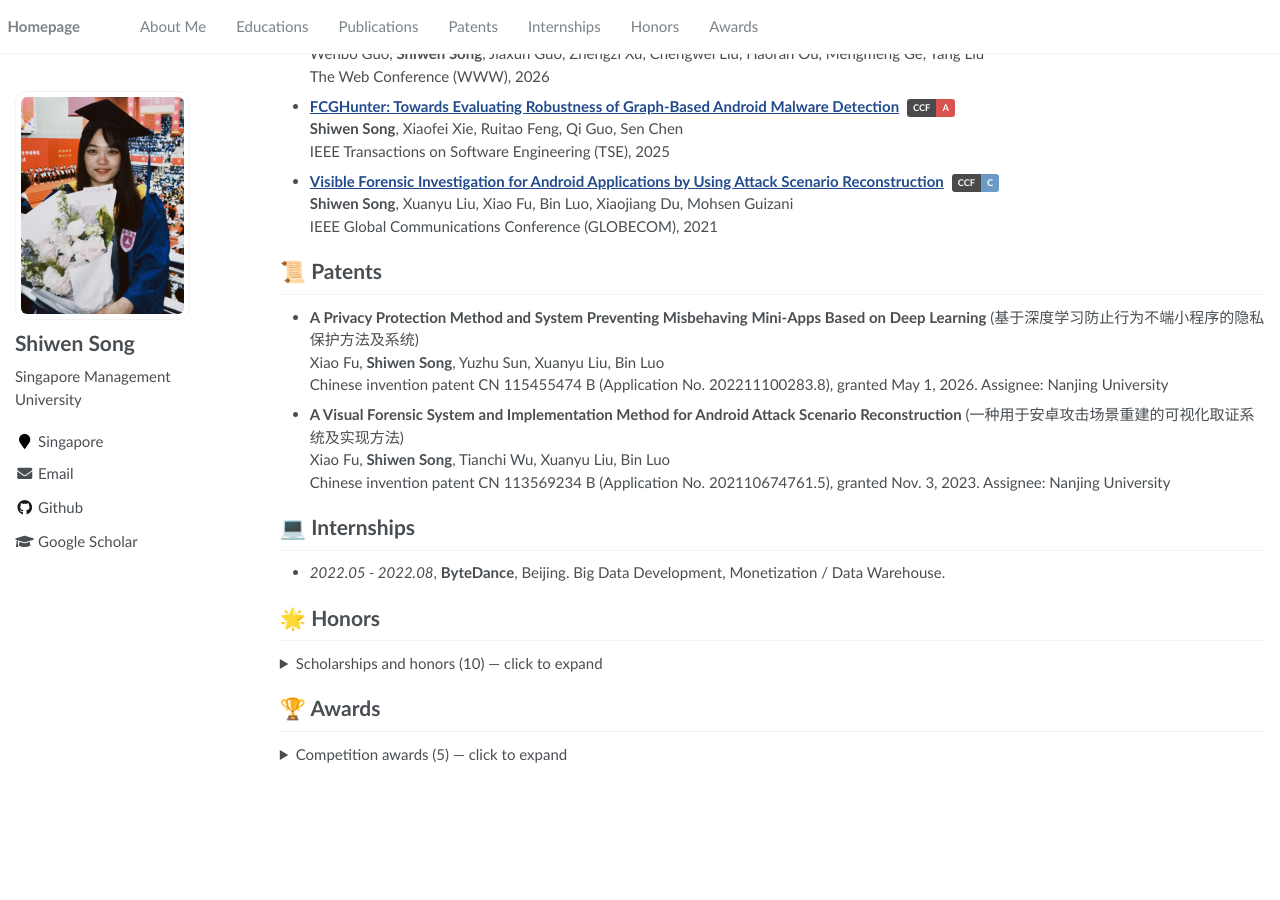
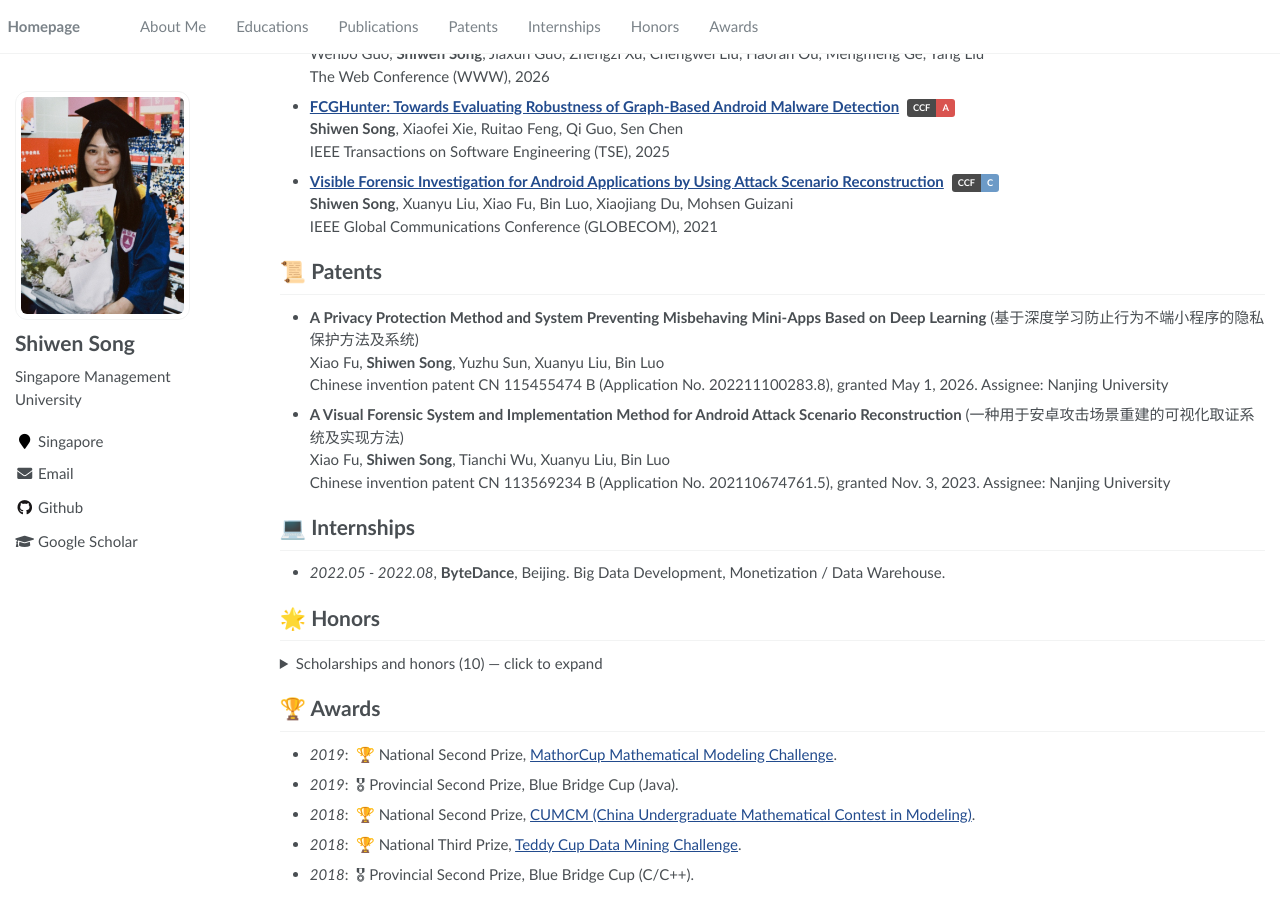
Before and after one commit to shiwen-song/shiwen-song.github.io, a Jekyll site: the page built from _pages/about.md, in a window 1280 px wide and 900 px high, scrolled down 680 px. Built offline with Jekyll 4.4.1, drawn with Linux system fonts in a browser that asks for light colours; before the commit the page ends 1445 px from its top, so only the background shows below that.

Commit message:
Expand Awards again
Co-Authored-By: Claude Sonnet 5.5 <noreply@anthropic.com>

```diff
--- a/_pages/about.md
+++ b/_pages/about.md
@@ -87,13 +87,8 @@ Her research interests include mobile app security and testing, with a focus on
 </details>
 
 # 🏆 Awards
-<details markdown="1">
-<summary>Competition awards (5) — click to expand</summary>
-
 - *2019*: &nbsp;🏆 National Second Prize, [MathorCup Mathematical Modeling Challenge](https://www.saikr.com/c/nd/6142).
 - *2019*: &nbsp;🎖 Provincial Second Prize, Blue Bridge Cup (Java).
 - *2018*: &nbsp;🏆 National Second Prize, [CUMCM (China Undergraduate Mathematical Contest in Modeling)](https://www.mcm.edu.cn/html_cn/node/dd90065fedda4e78cd4d0b154c2d77a9.html).
 - *2018*: &nbsp;🏆 National Third Prize, [Teddy Cup Data Mining Challenge](https://www.tipdm.org/hjmdsi/1434.jhtml).
 - *2018*: &nbsp;🎖 Provincial Second Prize, Blue Bridge Cup (C/C++).
-
-</details>
```
